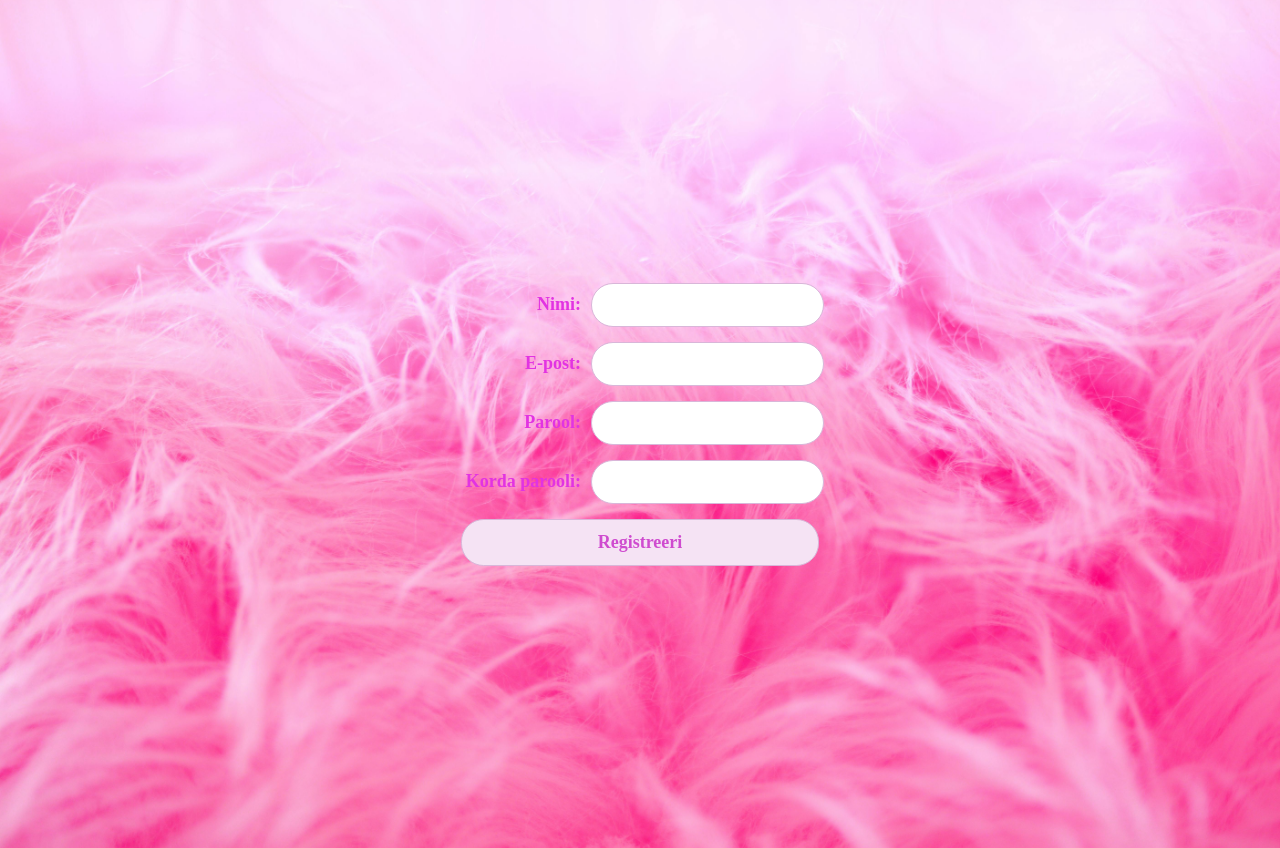
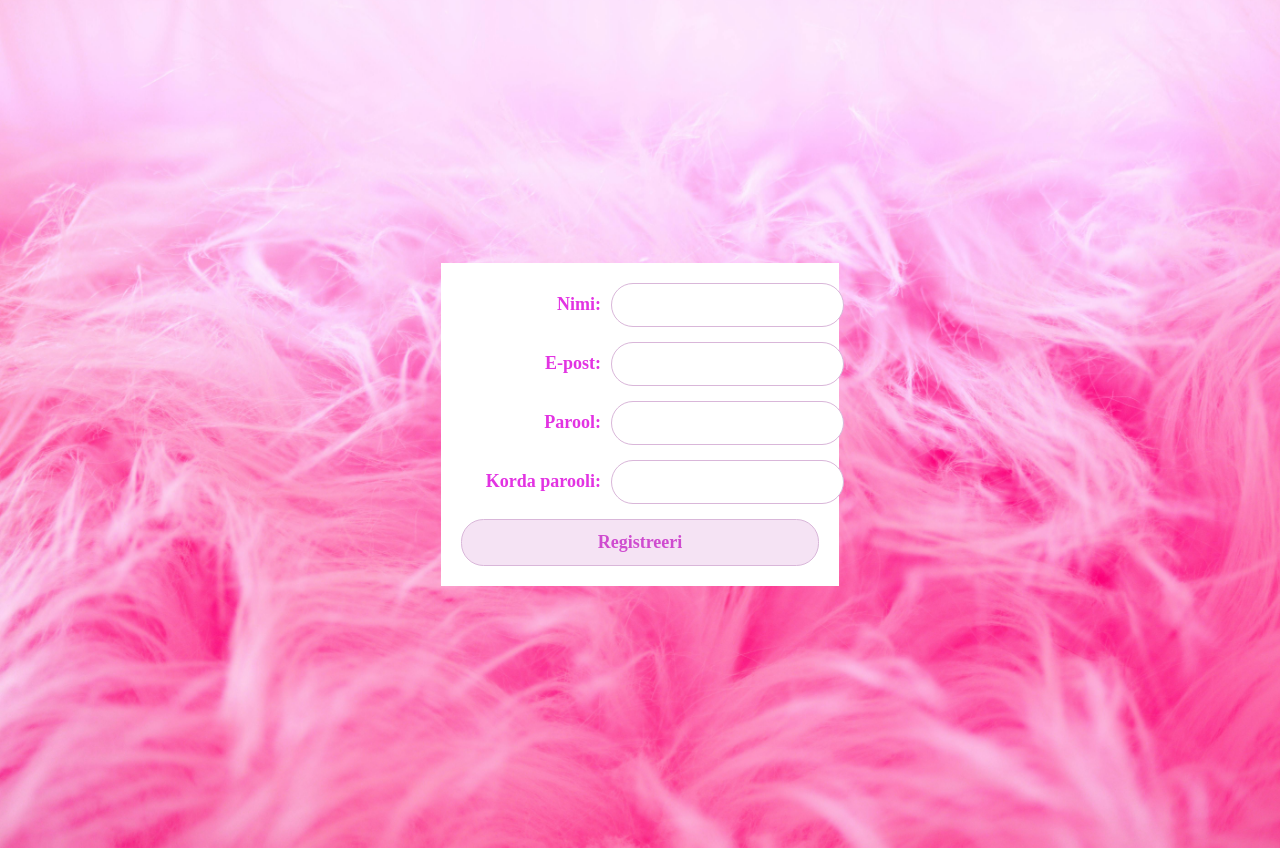
Before and after one commit to mairitikk/Back-End-New, a React (Vite) app in the folder front_end/: page /register in a window 1280 px wide. Built offline with nearby package versions, Linux system fonts and the light colour scheme; a web font is replaced by a local one.

Commit message:
css changes

```diff
--- a/front_end/src/login.jsx
+++ b/front_end/src/login.jsx
@@ -1,6 +1,7 @@
 import { useState } from "react";
 import styles from './styles/LoginComponent.module.css'
 import { useNavigate } from 'react-router-dom';
+// eslint-disable-next-line no-unused-vars
 import { Link } from 'react-router-dom';
 
 
--- a/front_end/src/styles/RegistrationComponent.module.css
+++ b/front_end/src/styles/RegistrationComponent.module.css
@@ -4,8 +4,9 @@
   min-height: 100vh;
 }
 
-.registratonContainer {
-  max-width: 400px;
+.registrationContainer {
+  max-width: 500px;
+  background-color: white;
   /* Set a maximum width for better responsiveness */
   margin: 0 auto;
   padding: 20px;
@@ -25,7 +26,7 @@
   font-weight: bold;
   margin-right: 10px;
   /* Space between label and input */
-  flex: 0 0 120px;
+  flex: 0 0 140px;
   /* Fixed width for labels */
   text-align: right;
 }
```
Lines whose indentation alone changed are shown as unchanged.
